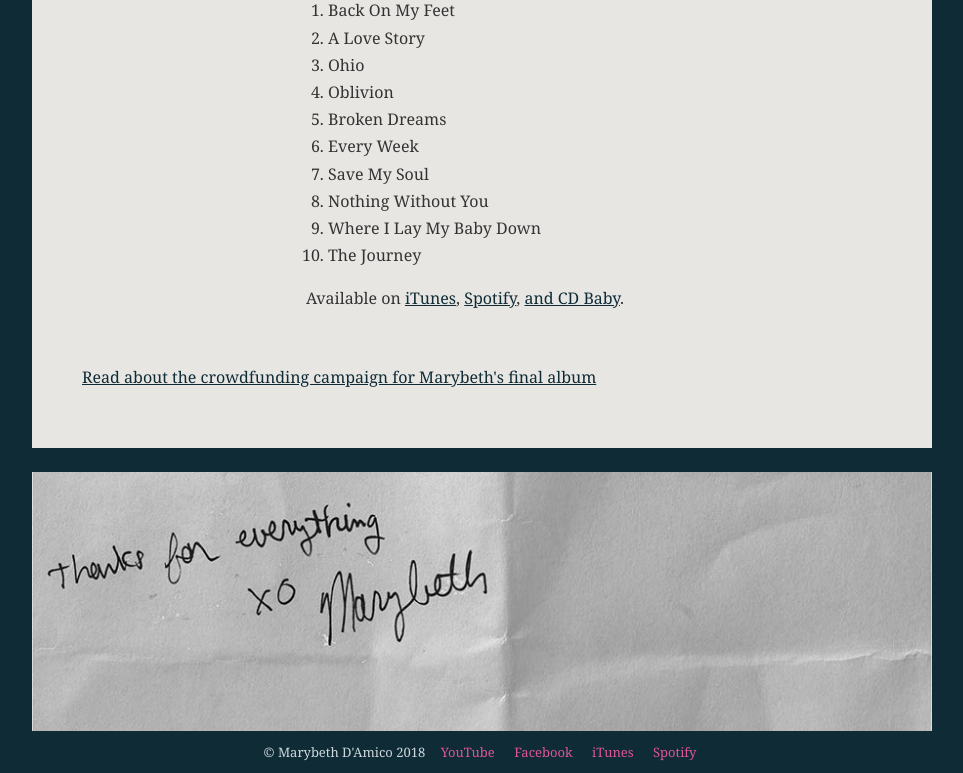
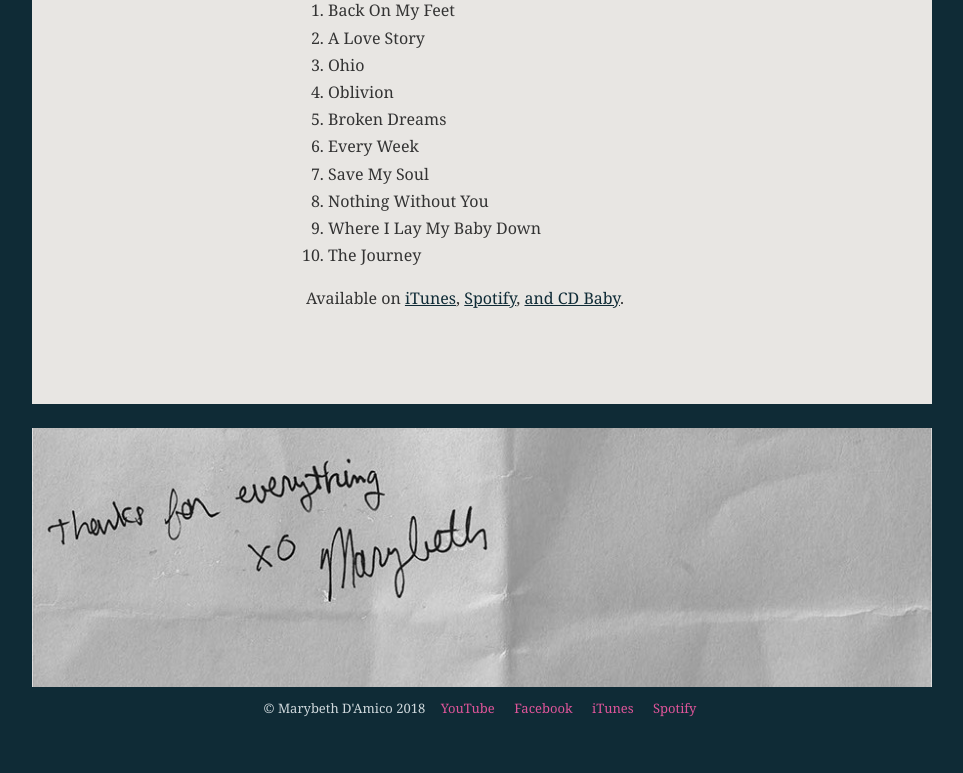
Before and after one commit to francesca-sp/marybethdamico-website, a plain HTML site: page music.html in a window 1280 px wide. Shown: the part 1192-1965 px from the top of the page, without its empty margins (158-1121 px from the left). After the commit the page ends 1921 px from the top, so only its background shows below. Drawn offline with Linux system fonts and the light colour scheme.

Commit message:
Update music.html

```diff
--- a/music.html
+++ b/music.html
@@ -89,8 +89,6 @@
     <p>Available on <a href="https://itunes.apple.com/us/artist/marybeth-damico/id264865497">iTunes</a>, <a href="https://play.spotify.com/artist/6JEAV8PgpQI4FHHtvUO1PR">Spotify</a>, <a href="https://store.cdbaby.com/cd/marybethdamico">and CD Baby</a>.</p>
     </div>
   </div>
-
-  <p><a href="https://www.generosity.com/fundraising/marybeth-d-amico-s-final-album">Read about the crowdfunding campaign for Marybeth's final album</a></p>
 </main>
 
 <footer>
```
